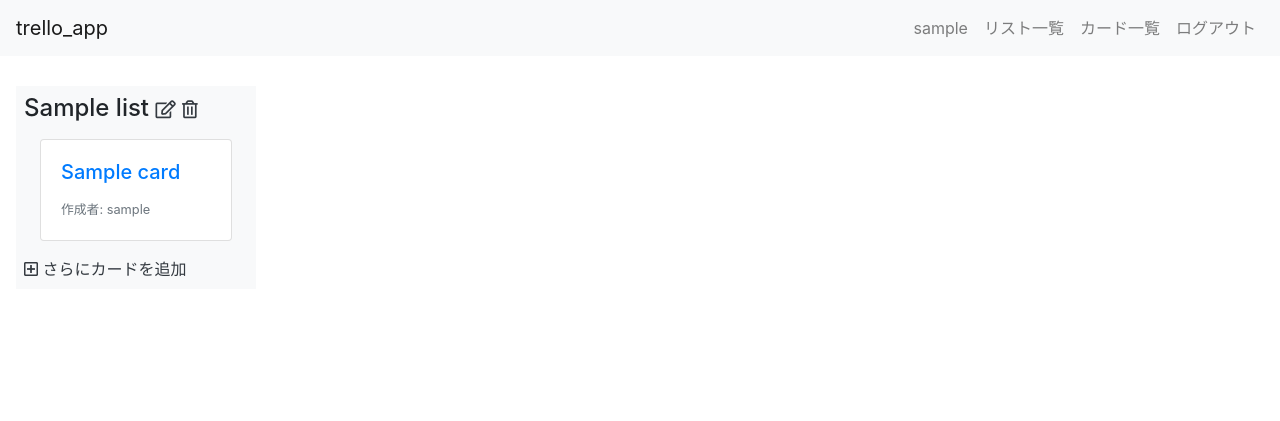
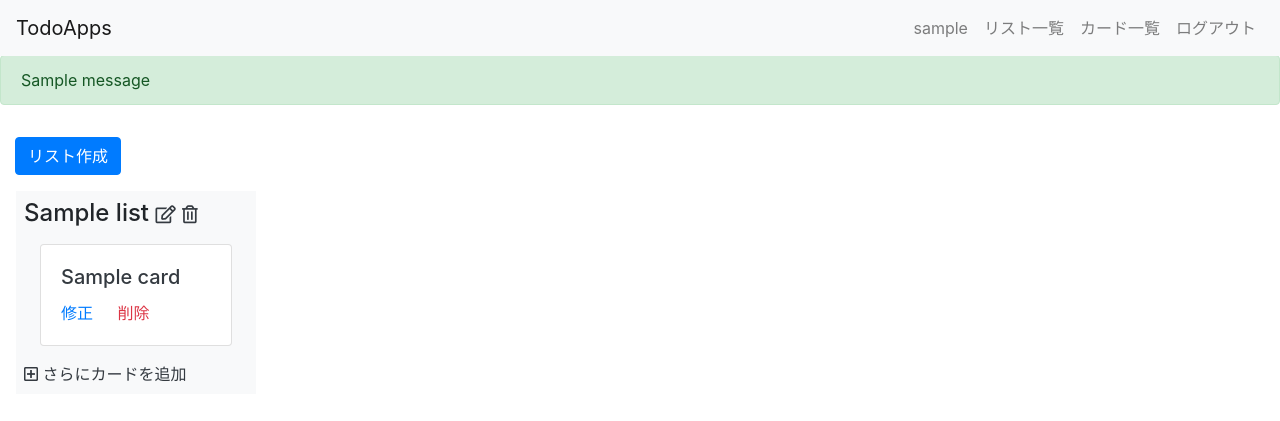
Before and after one commit to Naoki-Imai/django-trello-v2, a Django app: page /trello/home/ in a window 1280 px wide. Shown: the top 421 px of the page. Run offline with Django 3.2, Linux system fonts and the light colour scheme; a user stored in the database is signed in; tables that the repository leaves empty hold one stand-in row (values such as "Sample post"); one stand-in notice (Sample message) is shown; some libraries are stand-ins or nearby versions.

Commit message:
homelistupdate

```diff
--- a/trello_app/forms.py
+++ b/trello_app/forms.py
@@ -9,7 +9,7 @@ class UserForm(forms.ModelForm):
       field.widget.attrs['class'] = 'form-control'
   class Meta:
     model = User
-    fields = ("username", "last_name", "first_name", "email",)
+    fields = ("username", "last_name", "first_name")
 
 
 class ListForm(forms.ModelForm):
--- a/trello_app/static/trello_app/custom.css
+++ b/trello_app/static/trello_app/custom.css
@@ -1,5 +1,5 @@
 body {
-   padding-top: 70px;
+   padding-top: 55px;
   }
 
 .home {
--- a/trello_app/templates/trello_app/base.html
+++ b/trello_app/templates/trello_app/base.html
@@ -12,15 +12,15 @@
     <link rel="stylesheet" type="text/css" href="{% static 'trello_app/custom.css' %}">
 
 
-    <title>Trello</title>
+    <title>TodoApps</title>
   </head>
   <body>
     <header>
       <nav class="navbar navbar-expand-lg navbar-light bg-light fixed-top">
         {% if request.user.is_authenticated %}
-          <a class="navbar-brand" href="{% url 'trello_app:home' %}">trello_app</a>
+          <a class="navbar-brand" href="{% url 'trello_app:home' %}">TodoApps</a>
         {% else %}
-          <a class="navbar-brand" href="{% url 'trello_app:index' %}">trello_app</a>
+          <a class="navbar-brand" href="{% url 'trello_app:index' %}">TodoApps</a>
         {% endif %}
         <button class="navbar-toggler" type="button" data-toggle="collapse" data-target="#navbarSupportedContent" aria-controls="navbarSupportedContent" aria-expanded="false" aria-label="Toggle navigation">
           <span class="navbar-toggler-icon"></span>
@@ -30,7 +30,7 @@
           </ul>
 
           <ul class="navbar-nav">
-            {% if request.user.is_authenticated %}
+          {% if request.user.is_authenticated %}
             <li class="nav-item">
               <a class="nav-link" href="{% url 'trello_app:users_detail' request.user.pk %}">{{ request.user.username }}</a>
             </li>
@@ -43,7 +43,7 @@
             <li class="nav-item">
               <a class="nav-link" href="{% url 'logout'%}">ログアウト</a>
             </li>
-            {% else %}
+          {% else %}
             <li class="nav-item">
               <a class="nav-link" href="{% url 'login'%}">ログイン</a>
             </li>
@@ -56,6 +56,13 @@
       </nav>
     </header>
     <main>
+      {% if messages %}
+      <ul class="list-unstyled">
+        {% for message in messages %}
+        <li{% if message.tags %} class="{{ message.tags }}" {% endif %}>{{ message }}</li>
+        {% endfor %}
+      </ul>
+      {% endif %}
       {% block content %}
       {% endblock %}
     </main>
--- a/trello_app/templates/trello_app/cards/delete.html
+++ b/trello_app/templates/trello_app/cards/delete.html
@@ -6,7 +6,8 @@
   <form method="post">
     {% csrf_token %}
     <p>カード "{{ card.title }}" を本当に削除してもよろしいですか？</p>
-    <button type="submit" class="btn btn-danger">確認</button>
+    <button type="submit" class="btn btn-danger">削除</button>
+    <a href="{% url 'trello_app:home' %}" class="btn btn-primary">キャンセル</a>
   </form>
 </div>
 {% endblock %}
--- a/trello_app/templates/trello_app/home.html
+++ b/trello_app/templates/trello_app/home.html
@@ -3,23 +3,26 @@
 {% block content %}
 
 <div class="container-fluid home">
+  <a href="{% url 'trello_app:lists_create'%}" class="btn btn-primary mt-3">リスト作成</a>
   <div class="row flex-nowrap">
     {% for list in list_list %}
     <div class="bg-light m-3 p-2 list">
       <h4>{{ list.title }}
-        <a href="{% url 'trello_app:lists_update' list.pk %}" class="text-dark"><i class="far fa-edit fa-xs"></i></a></a>
+        <a href="{% url 'trello_app:lists_update' list.pk %}" class="text-dark"><i class="far fa-edit fa-xs"></i></a>
         <a href="{% url 'trello_app:lists_delete' list.pk %}" class="text-dark"><i class="far fa-trash-alt fa-xs"></i></a>
       </h4>
 
       {% for card in list.card_set.all %}
-      <a href="{% url 'trello_app:cards_detail' card.pk %}" class="card m-3">
+      <div class="card m-3">
         <div class="card-body">
-          <h5 class="card-title">{{ card.title }}</h5>
-          <footer>
-            <small class="text-muted">作成者: {{ card.user.username }}</small>
-          </footer>
+          <a href="{% url 'trello_app:cards_detail' card.pk %}">
+            <h5 class="card-title text-dark">{{ card.title }}</h5>
+          </a>
+          <a href="{% url 'trello_app:cards_update' card.pk %}" class="card-link text-primary">修正</a>
+          <a href="{% url 'trello_app:cards_delete' card.pk %}" class="card-link text-danger">削除</a>
+
         </div>
-      </a>
+      </div>
       {% endfor %}
       <a href="{% url 'trello_app:cards_create_from_home' list.pk%}" class="text-dark"><i class="far fa-plus-square"></i> さらにカードを追加</a>
     </div>
--- a/trello_app/templates/trello_app/index.html
+++ b/trello_app/templates/trello_app/index.html
@@ -3,10 +3,9 @@
 {% block content %}
 
 <div class="container">
-  <h1 class="display-4">trello</h1>
-  <p class="lead">trelloでタスク管理をしてみましょう。</p>
+  <h1 class="display-4">TodoApps</h1>
+  <p class="lead">TodoAppsを使用してやることを整理しましょう</p>
   <hr class="my-4">
-  <p>このアプリケーションはDjangoで作られています。</p>
   <a class="btn btn-primary btn-lg" href="{% url 'login'%}" role="button">ログイン</a>
   <a class="btn btn-primary btn-lg" href="{% url 'trello_app:signup' %}" role="button">サインアップ</a>
 </div>
--- a/trello_app/templates/trello_app/lists/list.html
+++ b/trello_app/templates/trello_app/lists/list.html
@@ -3,6 +3,7 @@
 {% block content %}
 <div class="container">
   <h1>リスト一覧</h1>
+  <a class="btn btn-primary my-3" href="{% url 'trello_app:lists_create' %}" role="button">作成</a>
   <div class="card-columns">
     {% for list in list_list %}
     <a href="{% url 'trello_app:lists_detail' list.pk %}" class="card">
--- a/trello_app/templates/trello_app/users/detail.html
+++ b/trello_app/templates/trello_app/users/detail.html
@@ -10,8 +10,7 @@
     <dd class="col-sm-9">{{ user.last_name }}</dd>
     <dt class="col-sm-3">名</dt>
     <dd class="col-sm-9">{{ user.first_name }}</dd>
-    <dt class="col-sm-3">メールアドレス</dt>
-    <dd class="col-sm-9">{{ user.email }}</dd>
+
   </dl>
   {% if user.pk == request.user.pk %}
   <a class="btn btn-primary" href="{% url 'trello_app:users_update' user.pk %}" role="button">編集</a>
--- a/trello_app/views.py
+++ b/trello_app/views.py
@@ -1,4 +1,5 @@
 from django.shortcuts import render,redirect, resolve_url, get_object_or_404
+from django.contrib.messages.views import SuccessMessageMixin
 from django.urls import reverse_lazy
 from django.contrib.auth import login
 from django.contrib.auth.forms import UserCreationForm
@@ -40,21 +41,20 @@ class UserDetailView(LoginRequiredMixin, DetailView):
   model = User
   template_name = "trello_app/users/detail.html"
 
-class UserUpdateView(OnlyYouMixin,UpdateView):
+class UserUpdateView(OnlyYouMixin,SuccessMessageMixin, UpdateView):
   model = User
   template_name = "trello_app/users/update.html"
   form_class = UserForm
-# resolve_url 正常ならusers_detaiに接続する.pkはDBのpk
-  def get_success_url(self):
-    return resolve_url('trello_app:users_detail', pk=self.kwargs['pk'])
+  success_url = reverse_lazy('trello_app:home')
+  success_message = 'ユーザー情報を更新しました'
 
-class ListCreateView(LoginRequiredMixin, CreateView):
+class ListCreateView(LoginRequiredMixin, SuccessMessageMixin, CreateView):
   model = List
   template_name = 'trello_app/lists/create.html'
   form_class = ListForm
   success_url = reverse_lazy('trello_app:home')
-
-  def form_valid(self, form):
+  success_message = 'リストを作成しました'
+  def form_valid(self,form):
     form.instance.user = self.request.user
     return super().form_valid(form)
 
@@ -66,23 +66,26 @@ class ListDetailsView(LoginRequiredMixin, DetailView):
   model = List
   template_name = 'trello_app/lists/detail.html'
 
-class ListUpdateView(LoginRequiredMixin,UpdateView):
+class ListUpdateView(LoginRequiredMixin,SuccessMessageMixin, UpdateView):
   model = List
   template_name = "trello_app/lists/update.html"
   form_class = ListForm
   success_url = reverse_lazy('trello_app:home')
+  success_message = 'リストを更新しました'
 
-class ListDeleteView(LoginRequiredMixin, DeleteView):
+class ListDeleteView(LoginRequiredMixin, SuccessMessageMixin, DeleteView):
   model = List
   template_name = 'trello_app/lists/delete.html'
   form_class = ListForm
   success_url = reverse_lazy('trello_app:home')
+  success_message = 'リストを削除しました'
 
-class CardCreateView(LoginRequiredMixin, CreateView):
+class CardCreateView(LoginRequiredMixin, SuccessMessageMixin, CreateView):
   model = Card
   template_name = 'trello_app/cards/create.html'
   form_class = CardForm
   success_url = reverse_lazy('trello_app:home')
+  success_message = 'カードを作成しました'
 
   def form_valid(self, form):
     form.instance.user = self.request.user
@@ -97,25 +100,26 @@ class CardDetailView(LoginRequiredMixin, DetailView):
   model = Card
   template_name = 'trello_app/cards/detail.html'
 
-class CardUpdateView(LoginRequiredMixin,UpdateView):
+class CardUpdateView(LoginRequiredMixin,SuccessMessageMixin,UpdateView):
   model = Card
   template_name = "trello_app/cards/update.html"
   form_class = CardForm
-# resolve_url 正常ならusers_detaiに接続する.pkはDBのpk
-  def get_success_url(self):
-    return resolve_url('trello_app:home')
+  success_url = reverse_lazy('trello_app:home')
+  success_message = 'カードを更新しました'
 
-class CardDeleteView(LoginRequiredMixin, DeleteView):
+class CardDeleteView(LoginRequiredMixin, SuccessMessageMixin, DeleteView):
   model = Card
   template_name = 'trello_app/cards/delete.html'
   form_class = CardForm
   success_url = reverse_lazy('trello_app:home')
+  success_message = 'カードを削除しました'
 
-class CardCreateFromHomeView(LoginRequiredMixin, CreateView):
+class CardCreateFromHomeView(LoginRequiredMixin, SuccessMessageMixin , CreateView):
   model = Card
   template_name = 'trello_app/cards/create.html'
   form_class = CardCreateFromHomeForm
   success_url = reverse_lazy('trello_app:home')
+  success_message = 'カードを作成しました'
 
   def form_valid(self, form):
     list_pk = self.kwargs['list_pk']
```
Also changed, not shown: config/settings.py (+13 -1 lines), trello_app/templates/trello_app/lists/delete.html (+10 -6 lines).
